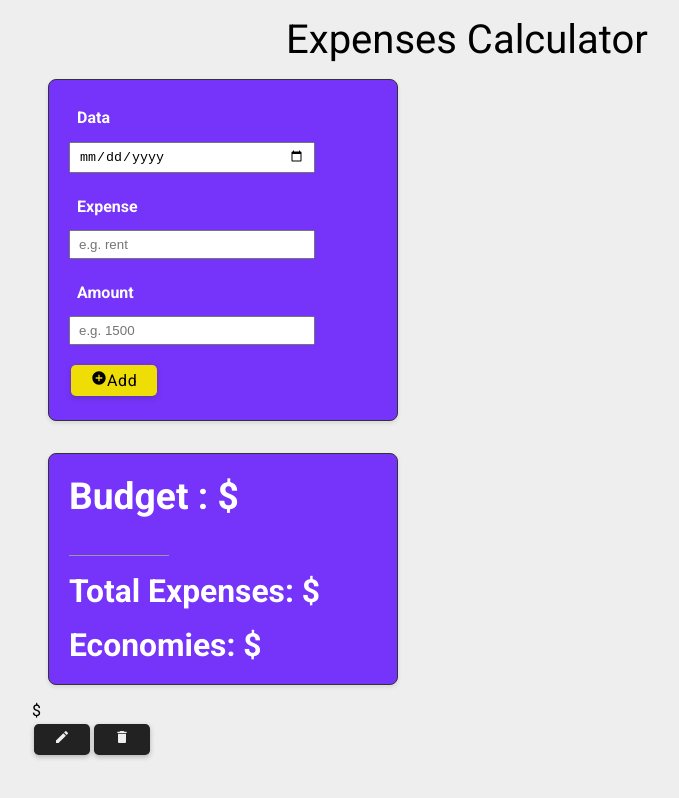
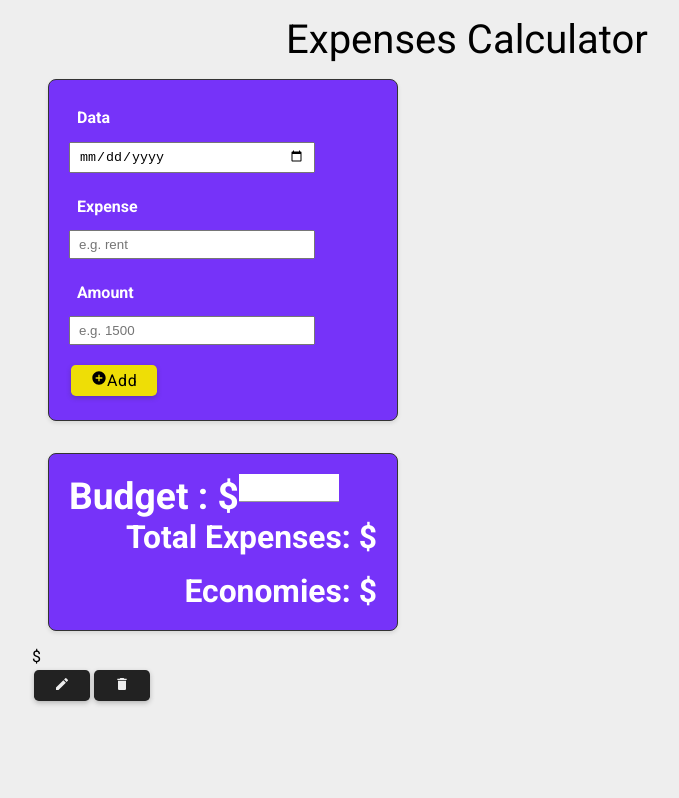
Before and after one commit to Muratozbk/30-react-projects, a React (Create React App) app: page / in a window 1280 px wide. Shown: the whole page, without its empty margins (173-852 px from the left). Built offline with nearby package versions, Linux system fonts and the light colour scheme.

Commit message:
add budget states

```diff
--- a/src/projects/25-expenses-calculator/ExpensesCalculatorApp.jsx
+++ b/src/projects/25-expenses-calculator/ExpensesCalculatorApp.jsx
@@ -1,4 +1,4 @@
-import React from 'react'
+import { useState, useRef, useEffect } from 'react'
 import Title from '../components/Title'
 import Button from '../components/Button'
 import ExpensesForm from './components/ExpensesForm'
@@ -7,6 +7,22 @@ import { BudgetStyle } from './components/styles/Budget.style'
 
 export default function ExpensesCalculatorApp() {
     document.body.style.background = '#eee'
+    const [expenses, setExpenses] = useState('');
+
+    const [date, setDate] = useState('')
+    const [amount, setAmount] = useState('')
+    const [charge, setCharge] = useState('')
+    const [budget, setBudget] = useState('')
+
+    const changeBudget = e => {
+        // setBudget(e.target.value)
+        setBudget(inputBudget.current.value)
+    }
+
+    let inputBudget = useRef()
+    useEffect(() => {
+        inputBudget.current.focus()
+    })
 
     return (
         <main className='container' style={{ padding: '0 15px' }}>
@@ -19,12 +35,15 @@ export default function ExpensesCalculatorApp() {
                 gap: '25px', margin: '1rem'
             }}>
                 <aside>
-                    <ExpensesForm />
-                    <section className='card mt-2 bg-primary text-light'>
+                    <ExpensesForm date={date}
+                        charge={charge} amount={amount} />
+                    <section className='card mt-2 bg-primary text-light'
+                        style={{ textAlign: 'end' }}>
                         <div className="card-body">
                             <BudgetStyle>
                                 <h3>Budget : $</h3>
-                                <input type="number" value='' />
+                                <input type="number" onChange={changeBudget}
+                                    value={budget} ref={inputBudget} />
                             </BudgetStyle>
                             <h3 className='mb-1'>Total Expenses: $</h3>
                             {/* Calc economies */}
--- a/src/projects/25-expenses-calculator/components/styles/Budget.style.js
+++ b/src/projects/25-expenses-calculator/components/styles/Budget.style.js
@@ -1,6 +1,7 @@
 import styled from 'styled-components'
 
 export const BudgetStyle = styled.h3`
+display: flex;
 input{
     outline:none;
     border: none;
@@ -17,5 +18,9 @@ input{
         -webkit-appearance: none;
         margin: 0;
     }
+    &:focus{
+        background: #fff;
+        color: #333;
+    }
 }
 `;
```
